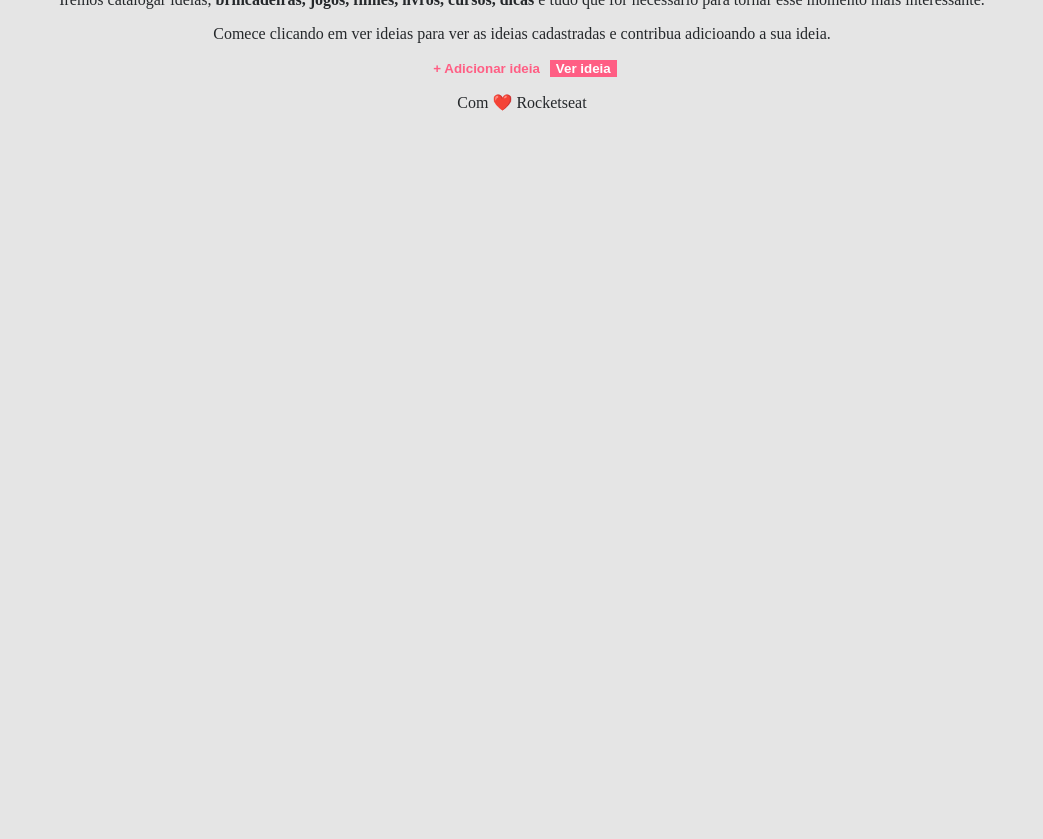
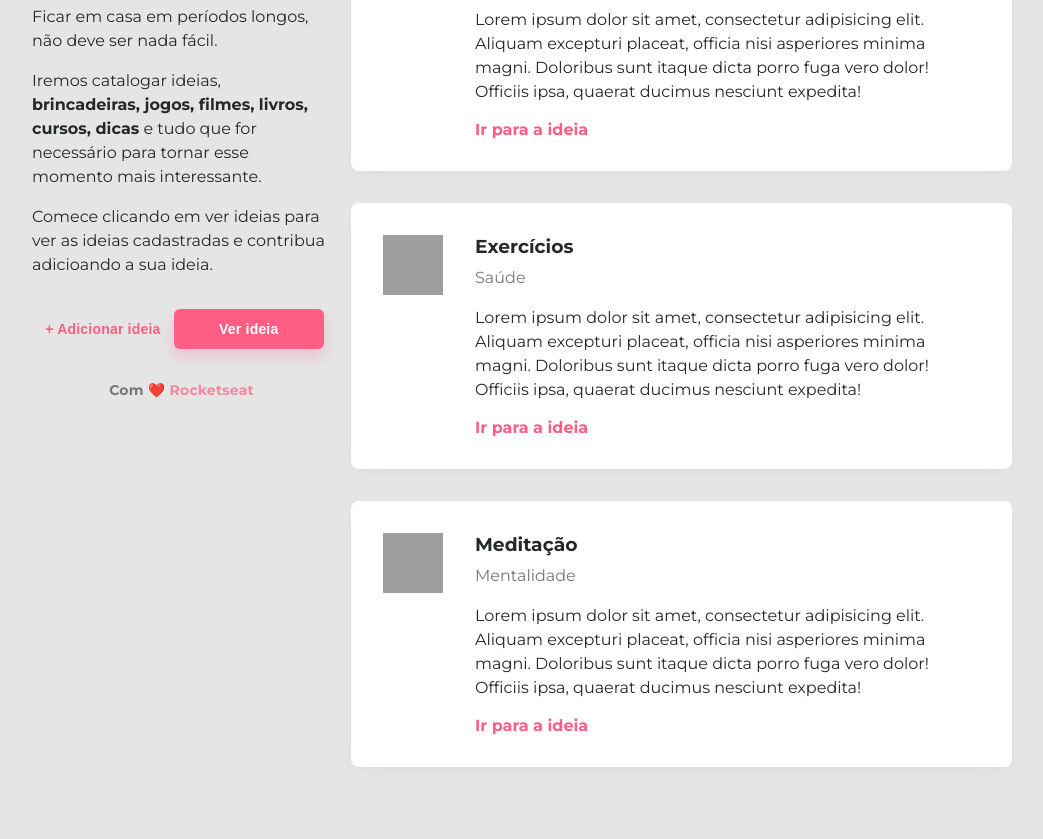
Before and after one commit to alexandroabade/WorkshopDev-Especial, a plain HTML site: page index.html in a window 1280 px wide. Shown: the part 135-974 px from the top of the page, without its empty margins (118-1161 px from the left). Before the commit the page ends 800 px from the top, so only its background shows below. Drawn offline with Linux system fonts and the light colour scheme; grey boxes are pictures that could not be loaded.

Commit message:
Primeira parte da aplicação concluida

```diff
--- a/assets/css/style.css
+++ b/assets/css/style.css
@@ -1,26 +1,128 @@
 body {
   background: #e5e5e5;
   color: #25282b;
-  text-align: center;
-}
 
-button {
-  color: #ff5e84;
-  border: none;
-  font-weight: bold;
-  background: none;
-}
+  font-family: 'Montserrat', sans-serif;
 
-.fat {
-  color: #ffffff;
-  background: #ff5e84;
-}
-
-#footer a {
-  color: #25282b;
-  text-decoration: none;
+  margin: 0;
 }
 
 .hiden {
   display: none;
 }
+
+a {
+  color: #ff5e84;
+  font-weight: bold;
+  text-decoration: none;
+}
+
+a:hover {
+  text-decoration: underline;
+}
+
+p,
+.description {
+  font-size: 16px;
+  line-height: 24px;
+  letter-spacing: 0, 1px;
+}
+
+#cantainer {
+  width: 80%;
+  max-width: 980px;
+  margin: 40px auto;
+
+  display: flex;
+}
+
+#intro {
+  width: 300px;
+  margin-right: 20px;
+}
+
+main {
+  margin: 32px 0;
+}
+
+#buttons {
+  display: flex;
+  justify-content: space-evenly;
+
+  margin-bottom: 32px;
+}
+
+button {
+  background: none;
+  color: #ff5e84;
+
+  border: none;
+
+  font-size: 14px;
+  font-weight: bold;
+  line-height: 18px;
+  letter-spacing: 0.2px;
+
+  cursor: pointer;
+  outline: none;
+}
+
+button:hover {
+  text-decoration: underline;
+}
+
+button.fat {
+  color: #ffffff;
+  background: #ff5e84;
+  width: 150px;
+  height: 40px;
+  border-radius: 6px;
+  box-shadow: 0 8px 16px rgba(255, 0, 92, 0.16);
+}
+
+button.fat:hover {
+  text-decoration: none;
+}
+
+footer {
+  text-align: center;
+
+  font-size: 14px;
+  font-weight: bold;
+  line-height: 18px;
+  letter-spacing: 0.2px;
+
+  color: #777;
+}
+
+footer a {
+  opacity: 0.7;
+}
+
+.idea {
+  border-radius: 8px;
+  box-shadow: 0 4px 16px -8px rgba(1, 1, 1, 0.1);
+  display: flex;
+  margin-bottom: 32px;
+  padding: 32px;
+  background-color: #ffffff;
+}
+
+.idea img {
+  width: 60px;
+  height: 60px;
+  margin-right: 32px;
+}
+
+.idea h3 {
+  margin: 0;
+}
+
+.idea p {
+  margin: 8px 0;
+  color: #777;
+}
+
+.idea .description {
+  margin: 16px 0;
+}
--- a/assets/js/script.js
+++ b/assets/js/script.js
@@ -2,7 +2,7 @@ document
     .querySelector("button.fat")
     .addEventListener("click", function(){
         document
-            .querySelector("#footer")
+            .querySelector("footer")
             .classList
             .toggle("hiden")
 
--- a/index.html
+++ b/index.html
@@ -4,27 +4,105 @@
     <meta charset="UTF-8" />
     <meta name="viewport" content="width=device-width, initial-scale=1.0" />
     <title>Casa Criativa</title>
+    <link
+      href="https://fonts.googleapis.com/css2?family=Montserrat:wght@300;400;700;900&display=swap"
+      rel="stylesheet"
+    />
     <link rel="stylesheet" href="assets/css/style.css" />
   </head>
   <body>
+    <div id="cantainer">
+      <section id="intro">
+        <header id="header" class="">
           <img src="assets/img/logo.png" alt="Imagem da logomarca" />
+        </header>
+        <!-- /header -->
 
+        <main>
           <p>
             Ficar em casa em períodos longos, não deve ser nada fácil.
           </p>
           <p>
             Iremos catalogar ideias,
-      <strong>brincadeiras, jogos, filmes, livros, cursos, dicas</strong> e tudo
-      que for necessário para tornar esse momento mais interessante.
+            <strong>brincadeiras, jogos, filmes, livros, cursos, dicas</strong>
+            e tudo que for necessário para tornar esse momento mais
+            interessante.
           </p>
           <p>
-      Comece clicando em ver ideias para ver as ideias cadastradas e contribua
-      adicioando a sua ideia.
+            Comece clicando em ver ideias para ver as ideias cadastradas e
+            contribua adicioando a sua ideia.
           </p>
+        </main>
+
+        <section id="buttons">
           <button>+ Adicionar ideia</button>
           <button class="fat">Ver ideia</button>
+        </section>
 
-    <p id="footer">Com ❤️ <a href="http://rocketseat.com.br">Rocketseat</a></p>
+        <footer>
+          Com ❤️ <a href="http://rocketseat.com.br">Rocketseat</a>
+        </footer>
+      </section>
+
+      <section id="last-ideias">
+        <div class="idea">
+          <img
+            src="https://image.flaticon.com/icons/svg/2728/2728995.svg"
+            alt="Imagem curso de programação"
+          />
+
+          <div class="content">
+            <h3>Curso de Programação</h3>
+            <p>Estudo</p>
+            <div class="description">
+              Lorem ipsum dolor sit amet, consectetur adipisicing elit. Aliquam
+              excepturi placeat, officia nisi asperiores minima magni. Doloribus
+              sunt itaque dicta porro fuga vero dolor! Officiis ipsa, quaerat
+              ducimus nesciunt expedita!
+            </div>
+            <a href="#">Ir para a ideia</a>
+          </div>
+        </div>
+
+        <div class="idea">
+          <img
+            src="https://image.flaticon.com/icons/svg/2885/2885224.svg"
+            alt="Imagem de exercícios"
+          />
+
+          <div class="content">
+            <h3>Exercícios</h3>
+            <p>Saúde</p>
+            <div class="description">
+              Lorem ipsum dolor sit amet, consectetur adipisicing elit. Aliquam
+              excepturi placeat, officia nisi asperiores minima magni. Doloribus
+              sunt itaque dicta porro fuga vero dolor! Officiis ipsa, quaerat
+              ducimus nesciunt expedita!
+            </div>
+            <a href="#">Ir para a ideia</a>
+          </div>
+        </div>
+
+        <div class="idea">
+          <img
+            src="https://image.flaticon.com/icons/svg/2729/2729027.svg"
+            alt="Imagem de meditação"
+          />
+
+          <div class="content">
+            <h3>Meditação</h3>
+            <p>Mentalidade</p>
+            <div class="description">
+              Lorem ipsum dolor sit amet, consectetur adipisicing elit. Aliquam
+              excepturi placeat, officia nisi asperiores minima magni. Doloribus
+              sunt itaque dicta porro fuga vero dolor! Officiis ipsa, quaerat
+              ducimus nesciunt expedita!
+            </div>
+            <a href="#">Ir para a ideia</a>
+          </div>
+        </div>
+      </section>
+    </div>
 
     <script src="assets/js/script.js"></script>
   </body>
```
Also changed, not shown: 1 other file. Lines whose indentation alone changed are shown as unchanged.
